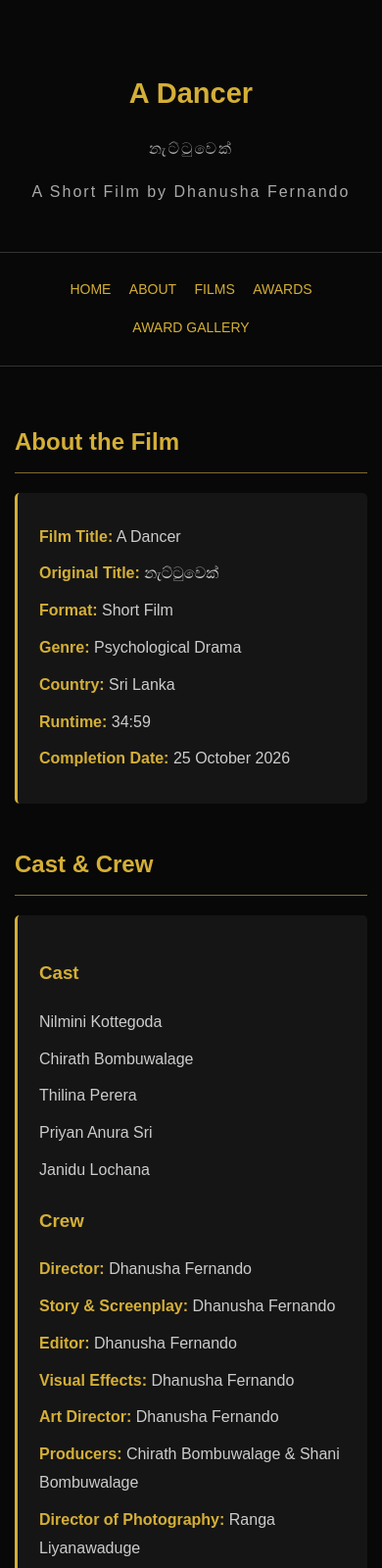
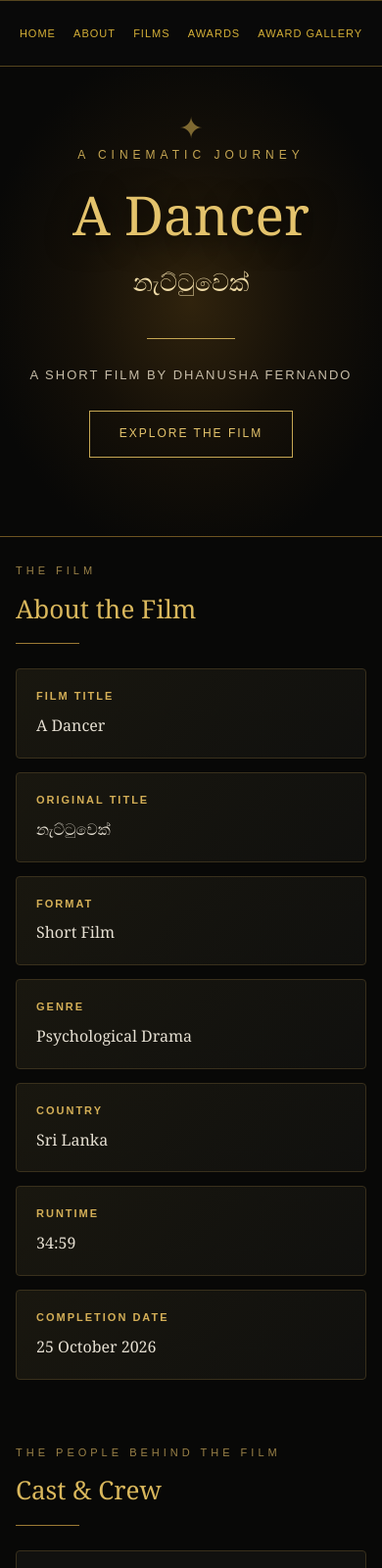
Before and after one commit to dhanushafernando/dhanushafernando.github.io, a plain HTML site: page a-dancer.html in a window 390 px wide. Shown: the top 1600 px of the page at 98% size. Drawn offline with Linux system fonts and the light colour scheme.

Commit message:
Refactor HTML and CSS for 'A Dancer' page
Updated HTML structure and styles for the 'A Dancer' page, enhancing layout and design elements.

```diff
--- a/a-dancer.html
+++ b/a-dancer.html
@@ -1,192 +1,426 @@
-<!DOCTYPE html><html lang="en"><head>
+<!DOCTYPE html>
+<html lang="en">
+<head>
 <meta charset="UTF-8">
-<meta name="viewport" content="width=device-width, initial-scale=1.0"><title>A Dancer | Dhanusha Fernando</title><style>
+<meta name="viewport" content="width=device-width, initial-scale=1.0">
 
+<title>A Dancer (නැට්ටුවෙක්) | Dhanusha Fernando</title>
+
+<style>
 * {
     box-sizing: border-box;
 }
 
+html {
+    scroll-behavior: smooth;
+}
+
 body {
     margin: 0;
-    padding: 0;
-    background: #080808;
-    color: #e8e8e8;
-    font-family: Arial, sans-serif;
+    background: #080807;
+    color: #e8e2d5;
+    font-family: Georgia, serif;
     line-height: 1.8;
-}
-
-header {
-    text-align: center;
-    padding: 50px 20px 30px;
-}
-
-header h1 {
-    color: #d4af37;
-    font-size: 38px;
-    margin-bottom: 5px;
-}
-
-header p {
-    color: #aaa;
-    letter-spacing: 2px;
 }
 
 nav {
     text-align: center;
-    padding: 18px 10px;
-    border-top: 1px solid #333;
-    border-bottom: 1px solid #333;
+    padding: 17px 10px;
+    background: #090909;
+    border-top: 1px solid #55451e;
+    border-bottom: 1px solid #55451e;
 }
 
 nav a {
+    display: inline-block;
     color: #d4af37;
     text-decoration: none;
-    margin: 0 12px;
-    font-size: 14px;
+    margin: 5px 12px;
+    font-family: Arial, sans-serif;
+    font-size: 13px;
+    letter-spacing: 1px;
 }
 
 nav a:hover {
     color: white;
 }
 
+.hero {
+    min-height: 570px;
+    padding: 110px 20px 90px;
+    text-align: center;
+    display: flex;
+    flex-direction: column;
+    justify-content: center;
+    align-items: center;
+    background:
+        radial-gradient(ellipse at center, #30230d 0%, #151008 42%, #080807 78%);
+    border-bottom: 1px solid #6d5422;
+    position: relative;
+    overflow: hidden;
+}
+
+.hero::before {
+    content: "✦";
+    position: absolute;
+    top: 35px;
+    color: #b99a48;
+    font-size: 30px;
+    opacity: 0.65;
+}
+
+.hero-label {
+    color: #c5a653;
+    letter-spacing: 5px;
+    font-family: Arial, sans-serif;
+    font-size: 12px;
+    text-transform: uppercase;
+}
+
+.hero h1 {
+    color: #e4c36c;
+    font-size: clamp(55px, 10vw, 100px);
+    font-weight: normal;
+    line-height: 1.1;
+    margin: 20px 0 5px;
+    text-shadow: 0 4px 30px #000;
+}
+
+.sinhala-title {
+    color: #f0dca8;
+    font-size: 30px;
+    margin: 10px 0;
+}
+
+.hero-line {
+    width: 90px;
+    height: 1px;
+    background: #c5a653;
+    margin: 25px auto;
+}
+
+.hero-description {
+    color: #c7bda8;
+    font-family: Arial, sans-serif;
+    letter-spacing: 2px;
+    font-size: 13px;
+}
+
+.hero-button {
+    display: inline-block;
+    margin-top: 25px;
+    padding: 12px 30px;
+    border: 1px solid #c5a653;
+    color: #e4c36c;
+    text-decoration: none;
+    font-family: Arial, sans-serif;
+    letter-spacing: 2px;
+    font-size: 12px;
+    transition: 0.3s;
+}
+
+.hero-button:hover {
+    background: #c5a653;
+    color: #080807;
+}
+
 main {
-    max-width: 950px;
+    max-width: 1050px;
     margin: auto;
-    padding: 30px 20px;
+    padding: 35px 22px;
 }
 
 section {
-    margin-bottom: 40px;
+    margin-bottom: 65px;
+}
+
+.section-label {
+    color: #9b8248;
+    font-family: Arial, sans-serif;
+    font-size: 11px;
+    letter-spacing: 4px;
 }
 
 h2 {
-    color: #d4af37;
-    border-bottom: 1px solid #806b30;
-    padding-bottom: 10px;
-    margin-top: 35px;
+    color: #d9b75c;
+    font-size: 30px;
+    font-weight: normal;
+    margin-top: 5px;
+    margin-bottom: 25px;
+}
+
+h2::after {
+    content: "";
+    display: block;
+    width: 65px;
+    height: 1px;
+    background: #9b7934;
+    margin-top: 12px;
+}
+
+p {
+    color: #c9c4b9;
+}
+
+.details {
+    display: grid;
+    grid-template-columns: repeat(2, 1fr);
+    gap: 14px;
+}
+
+.detail-card {
+    background: linear-gradient(135deg, #19170f, #10100e);
+    border: 1px solid #39301c;
+    padding: 18px 20px;
+    border-radius: 4px;
+}
+
+.detail-card strong {
+    display: block;
+    color: #d4af57;
+    font-family: Arial, sans-serif;
+    font-size: 11px;
+    letter-spacing: 2px;
+    margin-bottom: 5px;
+}
+
+.detail-card span {
+    color: #e5dfd2;
+    font-size: 16px;
+}
+
+.people-box {
+    background: #11110f;
+    border: 1px solid #39301c;
+    padding: 25px;
+    border-radius: 4px;
 }
 
 h3 {
-    color: #d4af37;
-    margin-top: 20px;
+    color: #d9b75c;
+    font-weight: normal;
+    font-size: 22px;
+    margin-top: 15px;
 }
 
-p {
-    color: #ccc;
+.crew-grid {
+    display: grid;
+    grid-template-columns: repeat(2, 1fr);
+    gap: 0 30px;
 }
 
-.details {
-    background: #151515;
-    padding: 22px;
-    border-left: 3px solid #d4af37;
-    border-radius: 5px;
-    margin-bottom: 25px;
+.crew-grid p {
+    border-bottom: 1px solid #29261d;
+    padding: 7px 0;
+    margin: 0;
 }
 
-.details p {
-    margin: 9px 0;
+.crew-grid strong {
+    color: #d4af57;
 }
 
-.details strong {
-    color: #d4af37;
+.synopsis {
+    background: linear-gradient(135deg, #17150f, #0e0e0c);
+    border-left: 3px solid #b28e3e;
+    padding: 30px;
+}
+
+.synopsis p {
+    font-size: 16px;
+    line-height: 2;
+    margin: 0;
 }
 
 .award {
     text-align: center;
-    background: #17130a;
-    border: 1px solid #a98b32;
-    padding: 30px 20px;
-    border-radius: 8px;
-    margin: 25px 0;
+    padding: 55px 20px;
+    background:
+        radial-gradient(ellipse at center, #30230e, #12100b 75%);
+    border: 1px solid #9b7934;
+    border-radius: 5px;
+}
+
+.award-symbol {
+    color: #d9b75c;
+    font-size: 40px;
 }
 
 .award h3 {
-    color: #d4af37;
-    font-size: 28px;
+    color: #e4c36c;
+    font-family: Arial, sans-serif;
+    font-size: 24px;
+    letter-spacing: 4px;
+}
+
+.award p {
+    color: #d8c9a6;
+    font-size: 17px;
 }
 
 .statement {
-    background: #151515;
-    padding: 25px;
-    border-left: 3px solid #d4af37;
-    border-radius: 5px;
+    background: #11110f;
+    border: 1px solid #39301c;
+    padding: 30px;
+    border-radius: 4px;
+}
+
+.statement p {
+    line-height: 2;
+    margin-bottom: 22px;
+}
+
+.statement p:last-child {
+    margin-bottom: 0;
 }
 
 footer {
     text-align: center;
-    padding: 25px;
-    border-top: 1px solid #333;
-    color: #888;
-    font-size: 13px;
+    padding: 30px 15px;
+    background: #080807;
+    border-top: 1px solid #55451e;
+    color: #92866b;
+    font-family: Arial, sans-serif;
+    font-size: 12px;
+    letter-spacing: 1px;
 }
 
-@media(max-width:600px) {
+@media(max-width: 650px) {
+    .hero {
+        min-height: 470px;
+        padding: 80px 15px;
+    }
 
-    header h1 {
-        font-size: 29px;
+    .hero h1 {
+        font-size: 55px;
+    }
+
+    .sinhala-title {
+        font-size: 25px;
+    }
+
+    .details,
+    .crew-grid {
+        grid-template-columns: 1fr;
     }
 
     nav a {
-        display: inline-block;
-        margin: 7px;
+        margin: 5px 7px;
+        font-size: 11px;
     }
 
     main {
-        padding: 20px 15px;
+        padding: 25px 16px;
     }
 
+    h2 {
+        font-size: 26px;
     }
 
-</style></head><body><header><h1>A Dancer</h1>
+    .synopsis,
+    .statement,
+    .people-box {
+        padding: 20px;
+    }
+}
+</style>
+</head>
 
-<p>නැට්ටුවෙක්</p>
+<body>
 
-<p>A Short Film by Dhanusha Fernando</p>
-
-</header><nav><a href="index.html">HOME</a>
+<nav>
+    <a href="index.html">HOME</a>
     <a href="about.html">ABOUT</a>
     <a href="filmography.html">FILMS</a>
     <a href="awards.html">AWARDS</a>
     <a href="gallery.html">AWARD GALLERY</a>
+</nav>
 
-</nav><main><!-- ABOUT THE FILM --><section><h2>About the Film</h2>
+<header class="hero">
+
+    <div class="hero-label">A Cinematic Journey</div>
+
+    <h1>A Dancer</h1>
+
+    <div class="sinhala-title">නැට්ටුවෙක්</div>
+
+    <div class="hero-line"></div>
+
+    <div class="hero-description">
+        A SHORT FILM BY DHANUSHA FERNANDO
+    </div>
+
+    <a href="#about-film" class="hero-button">
+        EXPLORE THE FILM
+    </a>
+
+</header>
+
+<main>
+
+<section id="about-film">
+
+    <div class="section-label">THE FILM</div>
+    <h2>About the Film</h2>
 
     <div class="details">
 
-    <p><strong>Film Title:</strong> A Dancer</p>
+        <div class="detail-card">
+            <strong>FILM TITLE</strong>
+            <span>A Dancer</span>
+        </div>
 
-    <p><strong>Original Title:</strong> නැට්ටුවෙක්</p>
+        <div class="detail-card">
+            <strong>ORIGINAL TITLE</strong>
+            <span>නැට්ටුවෙක්</span>
+        </div>
 
-    <p><strong>Format:</strong> Short Film</p>
+        <div class="detail-card">
+            <strong>FORMAT</strong>
+            <span>Short Film</span>
+        </div>
 
-    <p><strong>Genre:</strong> Psychological Drama</p>
+        <div class="detail-card">
+            <strong>GENRE</strong>
+            <span>Psychological Drama</span>
+        </div>
 
-    <p><strong>Country:</strong> Sri Lanka</p>
+        <div class="detail-card">
+            <strong>COUNTRY</strong>
+            <span>Sri Lanka</span>
+        </div>
 
-    <p><strong>Runtime:</strong> 34:59</p>
+        <div class="detail-card">
+            <strong>RUNTIME</strong>
+            <span>34:59</span>
+        </div>
 
-    <p><strong>Completion Date:</strong> 25 October 2026</p>
+        <div class="detail-card">
+            <strong>COMPLETION DATE</strong>
+            <span>25 October 2026</span>
+        </div>
 
     </div>
 
-</section><!-- CAST AND CREW --><section><h2>Cast & Crew</h2>
+</section>
 
-<div class="details">
+<section>
+
+    <div class="section-label">THE PEOPLE BEHIND THE FILM</div>
+    <h2>Cast & Crew</h2>
+
+    <div class="people-box">
 
         <h3>Cast</h3>
 
         <p>Nilmini Kottegoda</p>
-
         <p>Chirath Bombuwalage</p>
-
         <p>Thilina Perera</p>
-
         <p>Priyan Anura Sri</p>
-
         <p>Janidu Lochana</p>
 
+        <h3>Crew</h3>
 
-    <h3>Crew</h3>
+        <div class="crew-grid">
 
             <p><strong>Director:</strong> Dhanusha Fernando</p>
 
@@ -214,15 +448,33 @@ footer {
 
         </div>
 
-</section><!-- SYNOPSIS --><section><h2>Synopsis</h2>
+    </div>
+
+</section>
+
+<section>
+
+    <div class="section-label">THE STORY</div>
+    <h2>Synopsis</h2>
+
+    <div class="synopsis">
 
         <p>
         Since childhood, Kasun has dreamed of becoming a Ves dancer, but despite years of determination and sacrifice, his dream remains unfulfilled. After his mother’s emergency surgery consumes his savings, he works as a cross-dresser at a nightclub to earn money for his Ves Mangalyaya. However, he falls seriously ill and is diagnosed with a condition known as Night Blinder. Following treatment, he returns home, only to face humiliation, verbal abuse and physical violence when his mother discovers him wearing women’s clothing. Overwhelmed by rejection, emotional distress and despair, Kasun reaches a breaking point and contemplates ending his life. In his final moments, reality gives way to imagination, and he envisions himself adorned in full Ves attire, dancing gracefully to the rhythm of traditional drums. Though he never fulfils his childhood dream in reality, he experiences it through vivid mental images, leaving a poignant reflection on unfulfilled dreams, the cruelty of fate and the devastating consequences of social prejudice and rejection.
         </p>
 
-</section><!-- INTERNATIONAL RECOGNITION --><section><h2>International Recognition</h2>
+    </div>
+
+</section>
+
+<section>
+
+    <div class="section-label">GLOBAL RECOGNITION</div>
+    <h2>International Recognition</h2>
 
     <div class="award">
+
+        <div class="award-symbol">✦</div>
 
         <h3>OFFICIAL SELECTION</h3>
 
@@ -232,9 +484,16 @@ Since childhood, Kasun has dreamed of becoming a Ves dancer, but despite years o
 
         <p>La Paz, Bolivia</p>
 
+        <div class="hero-line"></div>
+
     </div>
 
-</section><!-- DIRECTOR'S STATEMENT --><section><h2>Director's Statement</h2>
+</section>
+
+<section>
+
+    <div class="section-label">FROM THE DIRECTOR</div>
+    <h2>Director's Statement</h2>
 
     <div class="statement">
 
@@ -260,7 +519,13 @@ Since childhood, Kasun has dreamed of becoming a Ves dancer, but despite years o
 
     </div>
 
-</section></main><footer>© 2026 Dhanusha Fernando. All Rights Reserved.
+</section>
 
-</footer></body>
+</main>
+
+<footer>
+    © 2026 Dhanusha Fernando. All Rights Reserved.
+</footer>
+
+</body>
     </html>
```
Lines whose indentation alone changed are shown as unchanged.
